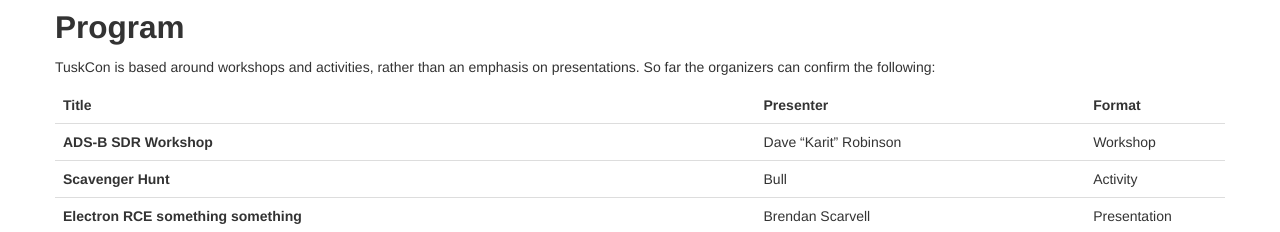
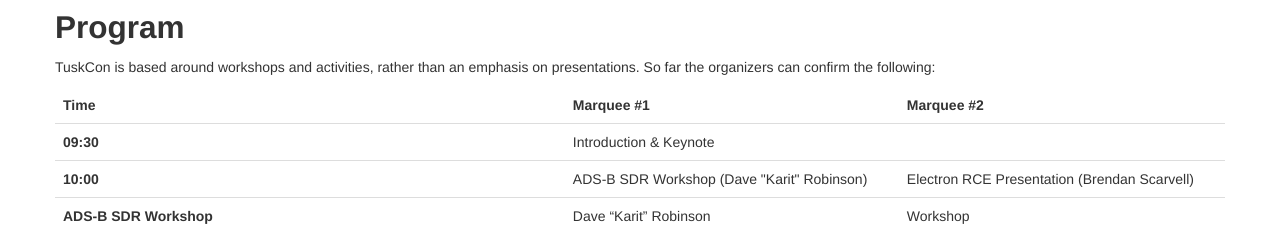
Before and after one commit to dfj/dfj.github.io, a plain HTML site: page index.html in a window 1280 px wide. Shown: the part 715-947 px from the top of the page. Drawn offline with nearby package versions, Linux system fonts and the light colour scheme.

Commit message:
Prototype schedule

```diff
--- a/index.html
+++ b/index.html
@@ -97,12 +97,22 @@
 <table class="table">
   <thead>
     <tr>
-      <th scope="col">Title</th>
-      <th scope="col">Presenter</th>
-      <th scope="col">Format</th>
+      <th scope="col">Time</th>
+      <th scope="col">Marquee #1</th>
+      <th scope="col">Marquee #2</th>
     </tr>
   </thead>
   <tbody>
+    <tr>
+      <th scope="row">09:30</th>
+      <td>Introduction & Keynote</td>
+      <td></td>
+    </tr>
+    <tr>
+      <th scope="row">10:00</th>
+      <td>ADS-B SDR Workshop (Dave "Karit" Robinson)</td>
+      <td>Electron RCE Presentation (Brendan Scarvell)</td>
+    </tr>
     <tr>
       <th scope="row">ADS-B SDR Workshop</th>
       <td>Dave “Karit” Robinson</td>
```
